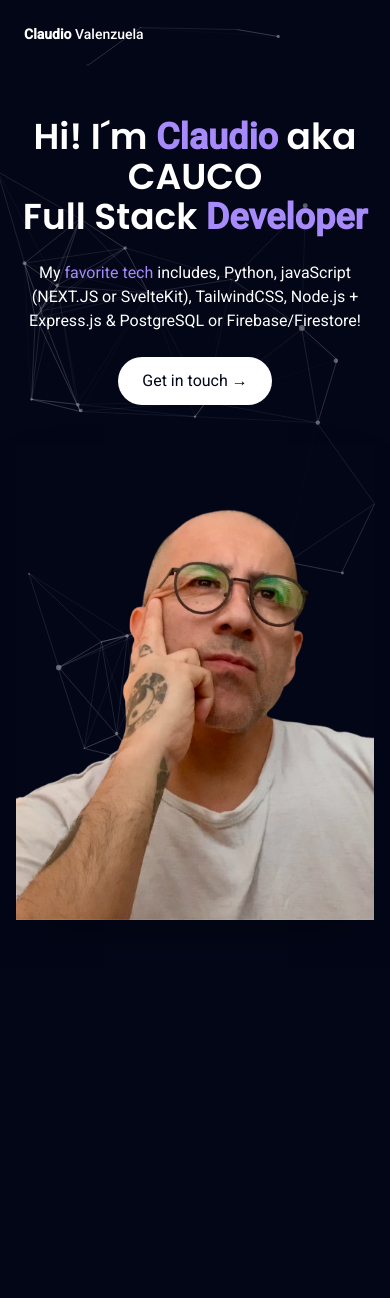
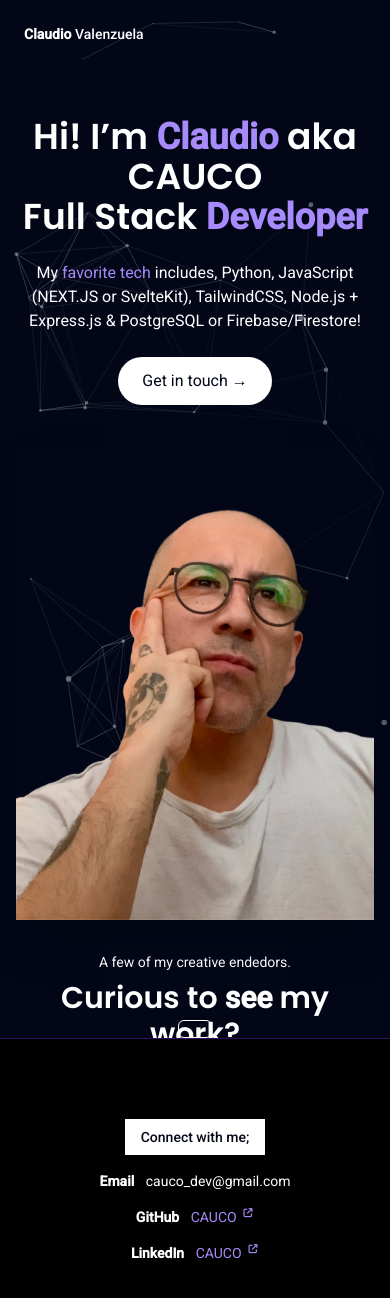
Before and after one commit to CAUCORASEKO/My_Portfolio_Project, a SvelteKit app in the folder my_portfolio_project/: page / in a window 390 px wide. Shown: the top 1298 px of the page. Before the commit the page ends 968 px from the top, so only its background shows below. Built offline with nearby package versions, Linux system fonts and the light colour scheme.

Commit message:
Updating and editing Main, Footer, Head, Step, layout, page

```diff
--- a/my_portfolio_project/src/components/Footer.svelte
+++ b/my_portfolio_project/src/components/Footer.svelte
@@ -0,0 +1,30 @@
+<footer class="py-20 sm:py-32 bg-black border-t border-solid border-violet-950 flex flex-col gap-4 sm:gap-8 justify-center items-center">
+    <p class="px-4 py-2 bg-white text-slate-950 font-medium">
+        Connect with me;
+    </p>
+    <div class="flex flex-col gap-4 items-center justify-center">
+        <p><b class="pr-2">Email</b> cauco_dev@gmail.com</p>
+        <p>
+            <b class="pr-2">GitHub</b>
+            <a href="https://github.com/CAUCORASEKO" target="_blank" class="text-violet-400">
+                CAUCO
+                <sup>
+                    <span class="text-xs scale-75 pl-0.5">
+                        <i class="fa-solid fa-arrow-up-right-from-square text-xs scale-[75%]"></i>
+                    </span>
+                </sup>
+            </a>
+        </p>
+        <p>
+            <b class="pr-2">LinkedIn</b>
+            <a href="https://www.linkedin.com/in/multimedia3d/" target="_blank" class="text-violet-400">
+                CAUCO
+                <sup>
+                    <span class="text-xs scale-75 pl-0.5">
+                        <i class="fa-solid fa-arrow-up-right-from-square text-xs scale-[75%]"></i>
+                    </span>
+                </sup>
+            </a>
+        </p>
+    </div>
+</footer>
--- a/my_portfolio_project/src/components/Header.svelte
+++ b/my_portfolio_project/src/components/Header.svelte
@@ -4,9 +4,8 @@
     export let tabs = [
         { name: "Projects ", link: "#projects" },
         { name: "About me", link: "#about" },
-        { name: "GitHub", link: "https://github.com/CAUCORASEKO" },
-        // { name: "Contact", link: "" },
-        // {name: '', link: ''},
+        { name: "Github", link: "https://github.com/CAUCORASEKO" },
+
     ];
 </script>
 
@@ -29,14 +28,7 @@
                 <p>{tab.name}</p>
             </a>
         {/each}
-        <!-- <button
-            class="blueShadow relative overflow-hidden px-5 py-2 group rounded-full bg-violet-600 text-white"
-        >
-            <div
-                class="absolute top-0 right-full w-full h-full bg-violet-400 opacity-20 group-hover:translate-x-full z-0 duration-200"
-            />
-            <h4 class="relative z-9">Login</h4>
-        </button> -->
+
         <button
             class="blueShadow relative overflow-hidden px-5 py-2 group rounded-full bg-white text-slate-950"
         >
--- a/my_portfolio_project/src/components/Main.svelte
+++ b/my_portfolio_project/src/components/Main.svelte
@@ -1,37 +1,56 @@
 <script>
-
+    // Aquí puedes importar cualquier dependencia o módulo que necesites
   </script>
 
   <main class="flex flex-col flex-1 p-4">
     <section id="introPage" class="grid grid-cols-1 lg:grid-cols-2 gap-10 py-8 sm:py-14">
       <div class="flex flex-col lg:justify-center text-center lg:text-left gap-6 md:gap-8 lg:gap-10">
         <h2 class="font-semibold text-4xl sm:text-5xl md:text-6xl">
-                Hi! I´m <span class="poppins text-violet-400">Claudio</span> aka CAUCO <br/>Full Stack
+          Hi! I’m <span class="poppins text-violet-400">Claudio</span> aka CAUCO <br/>Full Stack
           <span class="poppins text-violet-400">Developer</span>
         </h2>
         <p class="text-base sm:text-lg md:text-xl">
-                My <span class="text-violet-400">favorite tech</span> includes, Python, javaScript (NEXT.JS or SvelteKit), TailwindCSS, Node.js + Express.js & PostgreSQL or Firebase/Firestore!
-
-
+          My <span class="text-violet-400">favorite tech</span> includes, Python, JavaScript (NEXT.JS or SvelteKit), TailwindCSS, Node.js + Express.js & PostgreSQL or Firebase/Firestore!
         </p>
 
-            <button
-            class="blueShadow mx-auto lg:mr-auto lg:ml-0 text-base sm:text-lg md:text-xl poppins relative overflow-hidden px-6 py-3 group rounded-full bg-white text-slate-950"
+        <!-- svelte-ignore a11y-invalid-attribute -->
+        <a
+          class="blueShadow mx-auto lg:mr-auto lg:ml-0 text-base sm:text-lg md:text-xl poppins relative overflow-hidden px-6 py-3 group rounded-full bg-white text-slate-950 cursor-pointer"
+          href="#"
+          target="_blank"
         >
           <div
             class="absolute top-0 right-full w-full h-full bg-violet-400 opacity-20 group-hover:translate-x-full z-0 duration-200"
-            />
+          ></div>
           <h4 class="relative z-9">Get in touch &rarr;</h4>
-        </button>
+        </a>
       </div>
       <div class="relative shadow-2xl grid place-items-center">
+        <!-- svelte-ignore a11y-img-redundant-alt -->
         <img
-            src={"images/profile.png"}
-            alt="Zetane Engine"
+          src="images/profile.png"
+          alt="Profile Image"
           class="object-cover z-[2] max-h-[70vh]"
         />
       </div>
+    </section>
+    <section id="Projects" class="py20 lg:py-32 flex flex-col gap-24">
+        <div class="flex flex-col gap-2 text-center">
+            <h6 class="text-large sm:text-xl md:text-2xl">
+                A few of my creative endedors.
+            </h6>
+            <h3 class="font-semibold text-3xl sm:text-4xl md:text-5xl">
+                Curious to <span class="poppins text-violt-400">see</span> my work?
+            </h3>
+            <!-- svelte-ignore a11y-missing-content -->
+            <a href="https://github.com/CAUCORASEKO"
+            target="_blank" class="mx-auto px-4 py-2 rounded-md fa-border
+            border-solid border-white flex items-center gap-2 -mb-4 sm:-mb:-mb-0
+            -mt-10 hover:border-violet-700 duration-200">
+        </a>
 
 
+
+        </div>
     </section>
   </main>
--- a/my_portfolio_project/src/components/Step.svelte
+++ b/my_portfolio_project/src/components/Step.svelte
@@ -0,0 +1,26 @@
+<script>
+    export let step;
+</script>
+
+<a
+    href={step.href}
+    target="_blank"
+    class="p-4 sm:p-6 md:p-8 flex flex-col gap-4 rounded-lg border border-solid border-violet-700 text-center cursor-pointer group hover:border-violet-400 duration-200"
+>
+    <div
+        class="bg-slate-950 grid place-items-center px-4 text-5xl md:text-6xl -mt-10 sm:-mt-12 md:-mt-14 lg:-mt-16 mx-auto duration-200"
+    >
+        <i class={step.icon} />
+    </div>
+    <h3 class="font-medium text-xl sm:text-2xl md:text-3xl">
+        {step.name}
+    </h3>
+    <slot />
+    <div class="flex-1 flex justify-betweeen gap-4 items-end">
+        <div
+            class="ml-auto cursor-pointer hover:text-slate-950 duration-200 relative after:absolute after:top-0 after:h-0 after:right-full after:bg-white after:w-full after:h-full after:duration-200 hover:after:translate-x-full after:z-[-1] overflow-hidden"
+        >
+            <p class="z-4">Go to &rarr;</p>
+        </div>
+    </div>
+</a>
--- a/my_portfolio_project/src/routes/+layout.svelte
+++ b/my_portfolio_project/src/routes/+layout.svelte
@@ -1,33 +1,39 @@
 <script>
-  import "../app.css";
+// @ts-nocheck
+
   import Footer from "../components/Footer.svelte";
   import Header from "../components/Header.svelte";
-
-  // @ts-ignore
+  import "../app.css";
   /**
      * @type {number}
      */
   let y;
+  let innerWidth = 0;
   let innerHeight = 0;
-  let innerWidth = 0;
 
   function goTop() {
-    document.body.scrollIntoView();
+      document.body.scrollIntoView();
   }
 </script>
 
-<div class="relative flex flex-col max-w-[1400px] mx-auto w-full text-sm sm:text-base min-h-screen">
-<div class={"fixed bottom-0 w-full duration-200 flex p-10 z-[10] " + (y > 0 ? ' opacity-full pointer-events-auto' : ' pointer-events-none opacity-0')}>
-
-  <button on:click={goTop}  class="ml-auto rounded-full bg-slate-900
-  text-violet-400 px-3 sm:px-4 hover:bg-slate-800 cursor-pointer ">
-    <i class="fa-solid fa-arrow-up grid place-items-center aspect-square" />
-
-  </button>
+<div
+  class="container relative flex flex-col max-w-[1400px] mx-auto w-full text-sm sm:text-base min-h-screen"
+>
+  <div
+      class={"fixed bottom-0 w-full duration-200 flex p-10 z-[10] " +
+          (y > 0
+              ? " opacity-full pointer-events-auto"
+              : " pointer-events-none opacity-0")}
+  >
+      <button
+          on:click={goTop}
+          class="ml-auto rounded-full bg-slate-900 text-violet-400 px-3 sm:px-4 hover:bg-slate-800 cursor-pointer aspect-square grid place-items-center"
+      >
+          <i class="fa-solid fa-arrow-up" />
+      </button>
+  </div>
+  <Header {y} {innerHeight}/>
+  <slot />
+  <Footer />
 </div>
-<Header y={y}/>
-<slot />
-<Footer />
-</div>
-
-<svelte:window bind:scrollY={y} bind:innerHeight={innerHeight} bind:innerWidth={innerWidth} />
+<svelte:window bind:scrollY={y} bind:innerHeight bind:innerWidth />
--- a/my_portfolio_project/src/routes/+page.svelte
+++ b/my_portfolio_project/src/routes/+page.svelte
@@ -1,5 +1,5 @@
 <script>
-    import Main from '../components/Main.svelte';
+    import Main from "../components/Main.svelte";
 </script>
 
-<Main/>
+<Main />
```
Also changed, not shown: 1 other file (tests, documents, lock files or other folders). Lines whose indentation alone changed are shown as unchanged.
